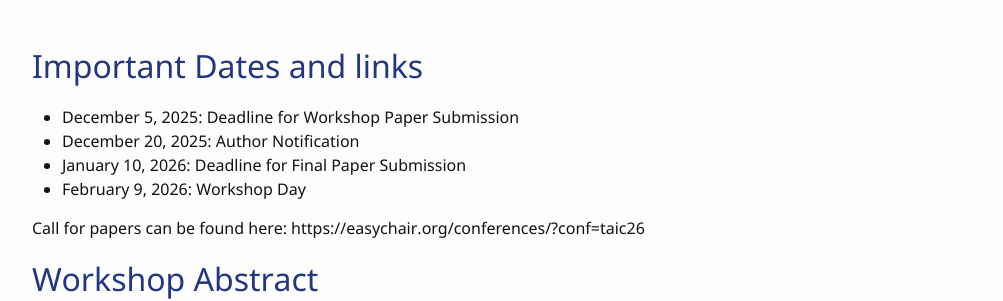
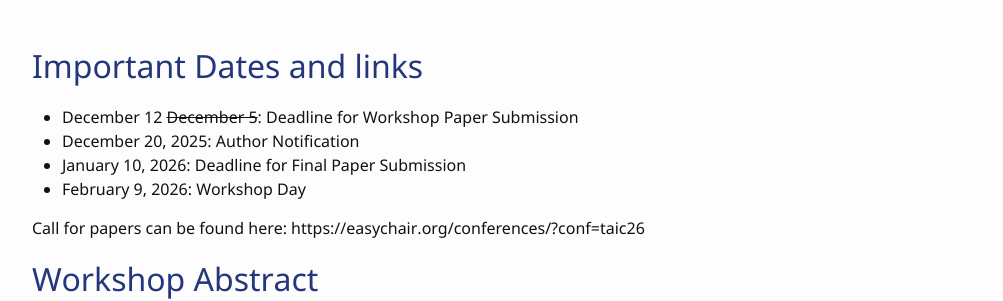
Before and after one commit to taicworkshop/taicworkshop.github.io, a Jekyll site: the page built from index.markdown, in a window 1280 px wide and 900 px high, scrolled down 971 px. Shown: the part 154-455 px from the top of the window, without its empty margins (138-1141 px from the left). Built offline with Jekyll 4.4.1, drawn with Linux system fonts in a browser that asks for light colours.

Commit message:
update CFP

```diff
--- a/call_for_papers.markdown
+++ b/call_for_papers.markdown
@@ -10,7 +10,7 @@ nav: true
 
 ## Important Dates
 
-* December 5, 2025: Deadline for Workshop Paper Submission
+* December 12 ~~December 5~~, 2025: Deadline for Workshop Paper Submission
 * December 20, 2025: Author Notification
 * January 10, 2026: Deadline for Final Paper Submission
 * February 9, 2026: Workshop Day
--- a/index.markdown
+++ b/index.markdown
@@ -12,7 +12,7 @@ Welcome to the Trustworthy AI for Cybersecurity (TAIC) workshop webpage, which h
 
 <br>
 ## Important Dates and links
-* December 5, 2025: Deadline for Workshop Paper Submission
+* December 12 ~~December 5~~: Deadline for Workshop Paper Submission
 * December 20, 2025: Author Notification
 * January 10, 2026: Deadline for Final Paper Submission
 * February 9, 2026: Workshop Day
```
